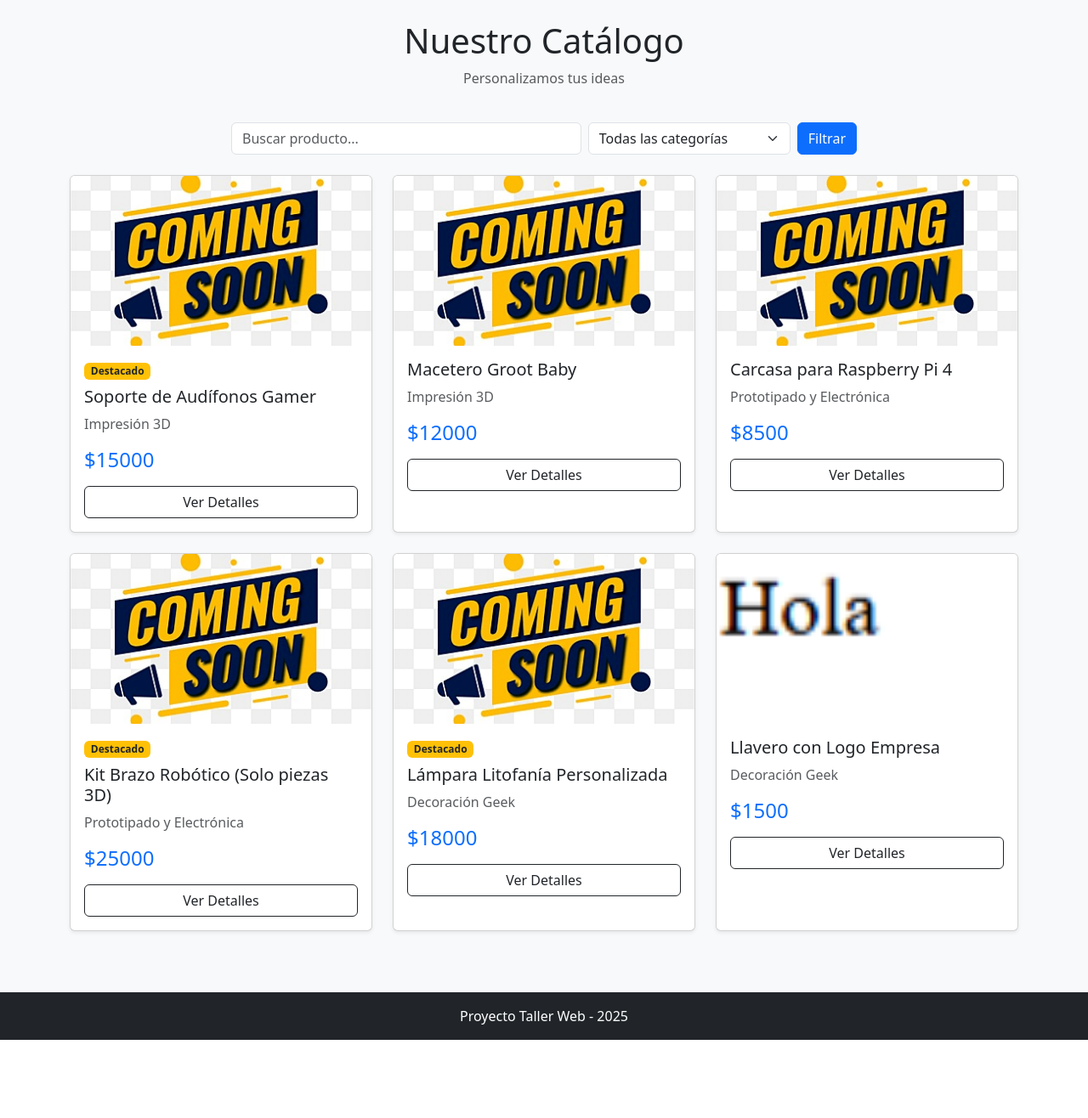
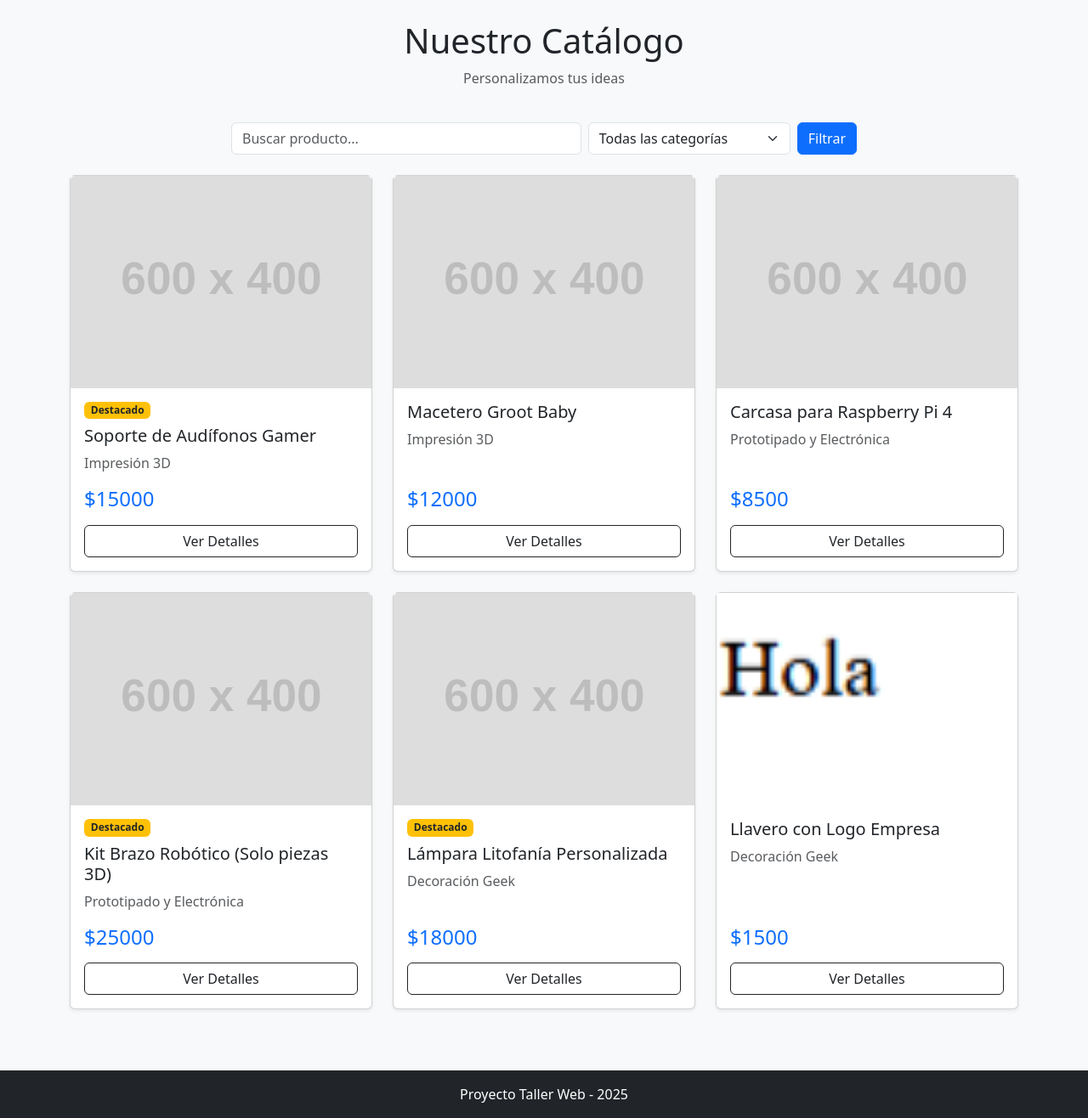
Before and after one commit to tukisanrawr/tienda-backend-final, a Django app: page / in a window 1280 px wide. Shown: the part 56-1372 px from the top of the page at 85% size. Before the commit the page ends 1280 px from the top, so only its background shows below. Run offline with Django 5.2, Linux system fonts and the light colour scheme; data comes from the database, SQL or seed files in the repository; both versions use the stored data as it was after the commit; grey boxes labelled with a size stand in for pictures from a placeholder-image service; some libraries are stand-ins or nearby versions.

Commit message:
mejora de ac

```diff
--- a/store/templates/store/catalogo.html
+++ b/store/templates/store/catalogo.html
@@ -1,5 +1,7 @@
 {% extends 'store/base.html' %}
-{% load static %}  {% block content %}
+{% load static %}
+
+{% block content %}
 
 <div class="row mb-4">
     <div class="col-md-12 text-center">
@@ -29,26 +31,33 @@
     {% for producto in productos %}
     <div class="col-md-4 mb-4">
         <div class="card h-100 shadow-sm">
-            {% if producto.imagen %}
-    <img src="{{ producto.imagen.url }}" class="card-img-top" alt="{{ producto.nombre }}">
-{% else %}
-    <img src="{% static 'store/img/producto1.png' %}" class="card-img-top" alt="Imagen no disponible">
-{% endif %}
 
-            <div class="card-body">
+            <div style="height: 250px; overflow: hidden; background-color: #f8f9fa;">
+                {% if producto.imagen %}
+                    <img src="{{ producto.imagen.url }}" class="card-img-top" alt="{{ producto.nombre }}" style="width: 100%; height: 100%; object-fit: cover;">
+                {% else %}
+                    <img src="https://placehold.co/600x400?text=Proximamente&font=roboto" class="card-img-top" alt="Imagen no disponible" style="width: 100%; height: 100%; object-fit: cover; opacity: 0.6;">
+                {% endif %}
+            </div>
+            <div class="card-body d-flex flex-column">
                 {% if producto.destacado %}
-                    <span class="badge bg-warning text-dark mb-2">Destacado</span>
+                    <span class="badge bg-warning text-dark mb-2 w-auto align-self-start">Destacado</span>
                 {% endif %}
+
                 <h5 class="card-title">{{ producto.nombre }}</h5>
                 <p class="card-text text-muted">{{ producto.categoria.nombre }}</p>
-                <h4 class="text-primary">${{ producto.precio_base }}</h4>
-                <a href="{% url 'detalle' producto.id %}" class="btn btn-outline-dark w-100 mt-2">Ver Detalles</a>
+
+                <div class="mt-auto">
+                    <h4 class="text-primary">${{ producto.precio_base }}</h4>
+                    <a href="{% url 'detalle' producto.id %}" class="btn btn-outline-dark w-100 mt-2">Ver Detalles</a>
+                </div>
             </div>
         </div>
     </div>
     {% empty %}
     <div class="col-12 text-center py-5">
         <h3>No encontramos productos :(</h3>
+        <p class="text-muted">Intenta con otra categoría o término de búsqueda.</p>
         <a href="{% url 'catalogo' %}" class="btn btn-link">Ver todo</a>
     </div>
     {% endfor %}
```
Also changed, not shown: db.sqlite3, media/productos/Captura_de_pantalla_2025-08-20_104416.png (added).
